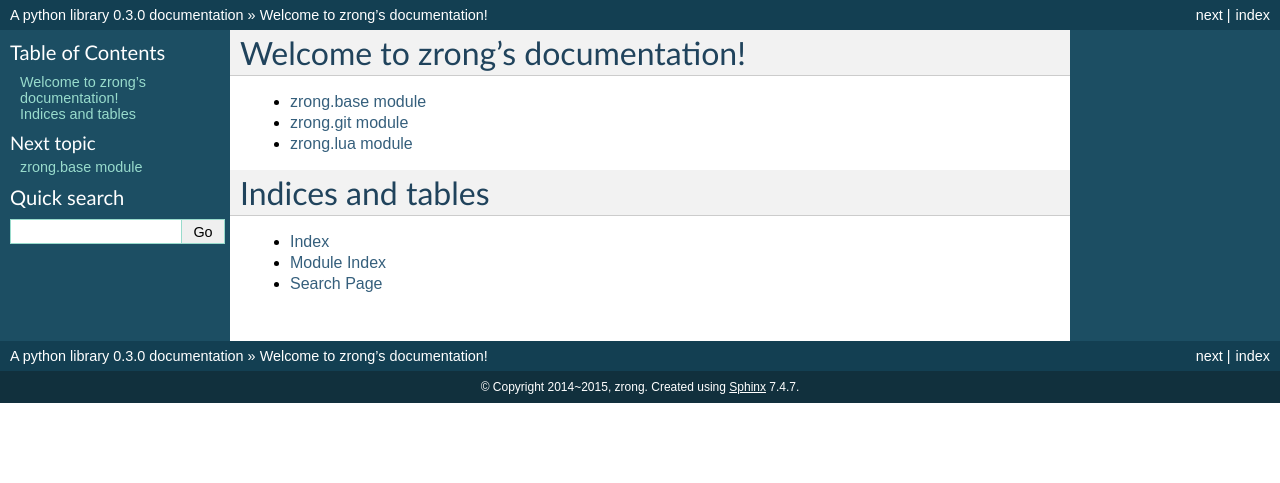
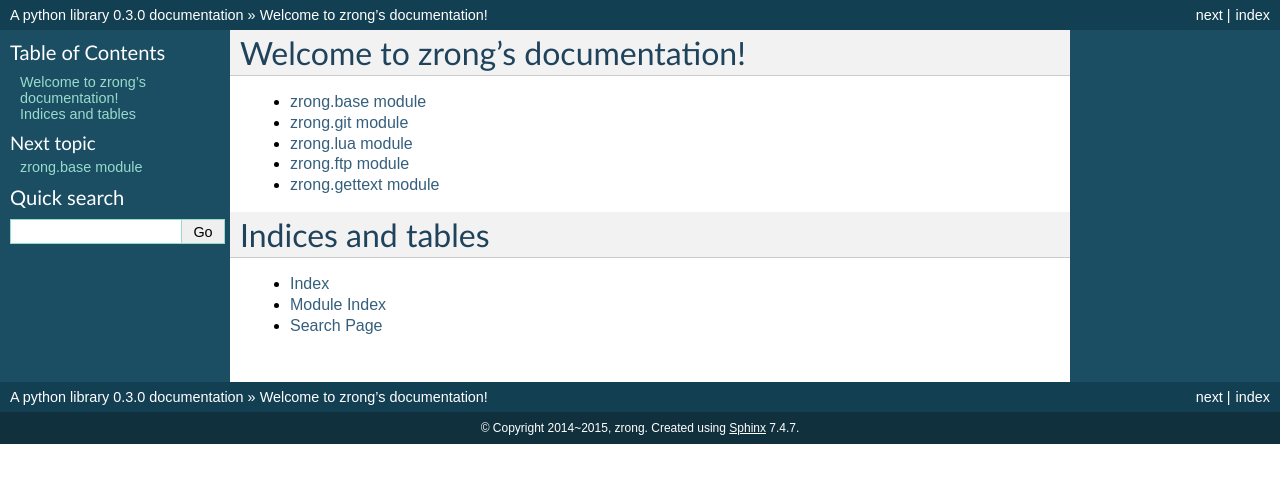
Before and after one commit to zrong/rookout, a Sphinx documentation site: the page built from docs/index.rst, in a window 1280 px wide. Shown: the top 483 px of the page. Built offline with Sphinx 7.4.7, drawn with Linux system fonts in a browser that asks for light colours.

Commit message:
update doc

```diff
--- /dev/null
+++ b/docs/ftp.rst
@@ -0,0 +1,7 @@
+zrong.ftp module
+=================
+
+.. automodule:: zrong.ftp
+   :members:
+   :undoc-members:
+   :show-inheritance:
--- /dev/null
+++ b/docs/gettext.rst
@@ -0,0 +1,7 @@
+zrong.gettext module
+=================
+
+.. automodule:: zrong.gettext
+   :members:
+   :undoc-members:
+   :show-inheritance:
--- a/docs/index.rst
+++ b/docs/index.rst
@@ -12,6 +12,8 @@ Welcome to zrong's documentation!
    base
    git
    lua
+   ftp
+   gettext
 
 Indices and tables
 ==================
--- a/docs/modules.rst
+++ b/docs/modules.rst
@@ -6,3 +6,5 @@ zrong
    base
    git
    lua
+   ftp
+   gettext
```
